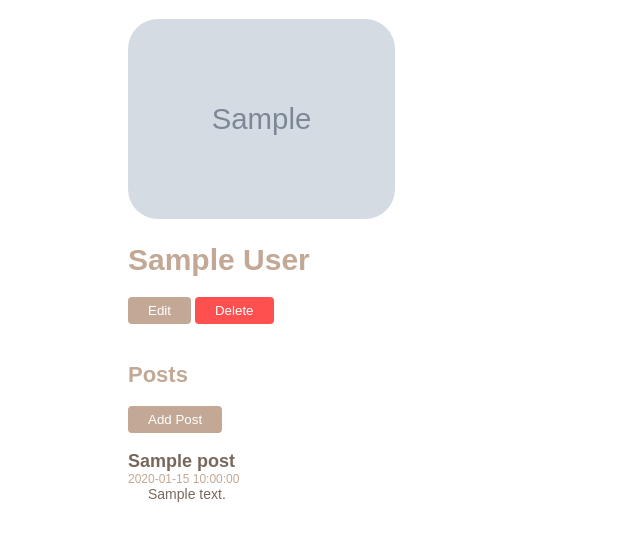
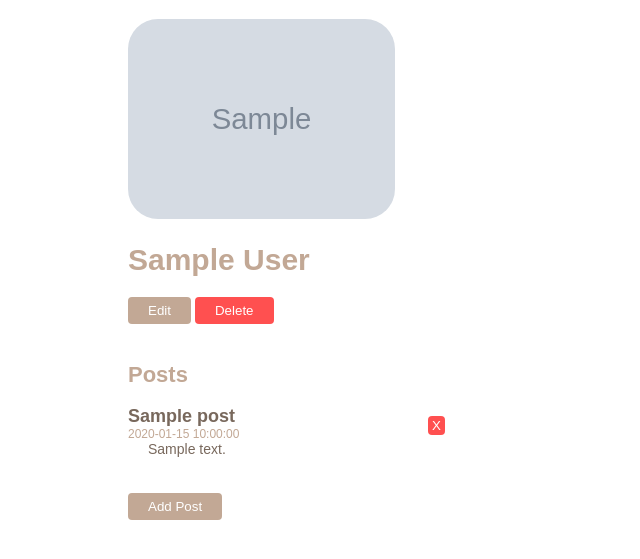
Before and after one commit to PatrickSontag/sqlalchemy-flask-blogly, a Flask app: page /user/1 in a window 1280 px wide. Shown: the part 51-610 px from the top of the page, without its empty margins (0-640 px from the left). Run offline with Flask 2, Linux system fonts and the light colour scheme; tables that the repository leaves empty hold one stand-in row (values such as "Sample post"); grey boxes marked "Sample" are stand-in pictures.

Commit message:
delete posts

```diff
--- a/app.py
+++ b/app.py
@@ -121,3 +121,15 @@ def new_post(user_id):
     db.session.commit()
 
     return redirect(f"/user/{user.id}")
+
+
+@app.route('/delete/post/<int:post_id>', methods=["POST"])
+def delete_post(post_id):
+    """Delete post"""
+
+    post = Post.query.get_or_404(post_id)
+
+    db.session.delete(post)
+    db.session.commit()
+
+    return redirect(f"/user/{post.user_id}")
--- a/static/styles.css
+++ b/static/styles.css
@@ -126,6 +126,19 @@ button {
     color: white;
 }
 
+.post-container {
+    position: relative;
+}
+
+#post-delete-btn {
+    padding: 2px;
+    padding-left: 4px;
+    padding-right: 4px;
+    position: absolute;
+    left: 300px;
+    top: 10px;
+}
+
 h1 {
     font-family: sans-serif;
     color: rgb(84, 86, 116);
--- a/templates/user.html
+++ b/templates/user.html
@@ -8,14 +8,10 @@
 <div class="header-1 t-clr-2">{{ user.first_name }} {{ user.last_name }}</div>
 <form class="user-buttons">
     <button class="b-clr-2" formaction="/edit/{{ user.id }}">Edit</button>
-    <button type="submit" form="delete-form" class="delete">Delete</button>
+    <button class="delete" formaction="/delete/{{ user.id }}" formmethod="post">Delete</button>
 </form>
 <br>
 <div class="header-2 t-clr-2">Posts</div>
-<br>
-<form id="add-post-form" action="/user/{{ user.id }}/new_post">
-    <button class="b-clr-2">Add Post</button>
-</form>
 <br>
 <div class="user-posts">
     {% for post in posts %}
@@ -23,8 +19,15 @@
         <div class="post-title t-clr-1">{{ post.title }}</div>
         <div class="post-date t-clr-2">{{ post.created_at }}</div>
         <div class="post-content t-clr-1">{{ post.content }}</div>
+        <form action>
+            <button id="post-delete-btn" class="delete" formaction="/delete/post/{{ post.id }}" formmethod="post">X</button>
+        </form>
     </div>
+    <br>
     {% endfor %}
 </div>
-
+<br>
+<form id="add-post-form" action="/user/{{ user.id }}/new_post">
+    <button class="b-clr-2">Add Post</button>
+</form>
 {% endblock %}
```
